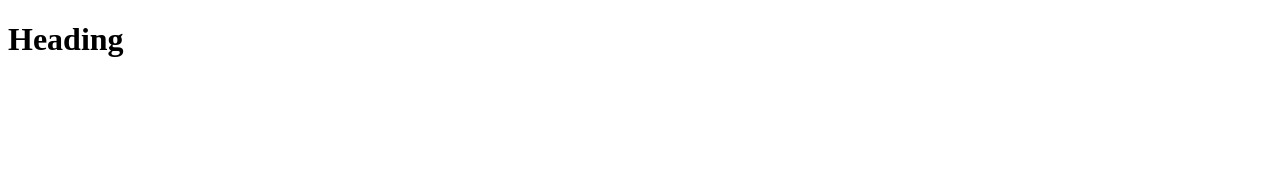
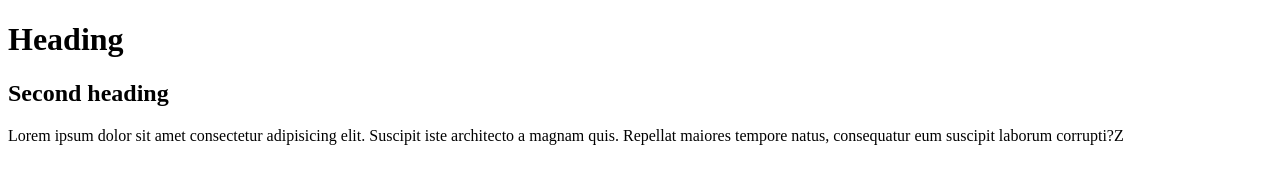
Before and after one commit to bojan09/git-one, a plain HTML site: page index.html in a window 1280 px wide. Drawn offline with Linux system fonts and the light colour scheme.

Commit message:
added h2, and also paragraph with text

```diff
--- a/index.html
+++ b/index.html
@@ -8,5 +8,10 @@
   </head>
   <body>
     <h1>Heading</h1>
+    <h2>Second heading</h2>
+    <p>
+      Lorem ipsum dolor sit amet consectetur adipisicing elit. Suscipit iste architecto a magnam quis. Repellat maiores tempore natus, consequatur eum
+      suscipit laborum corrupti?Z
+    </p>
   </body>
 </html>
```
